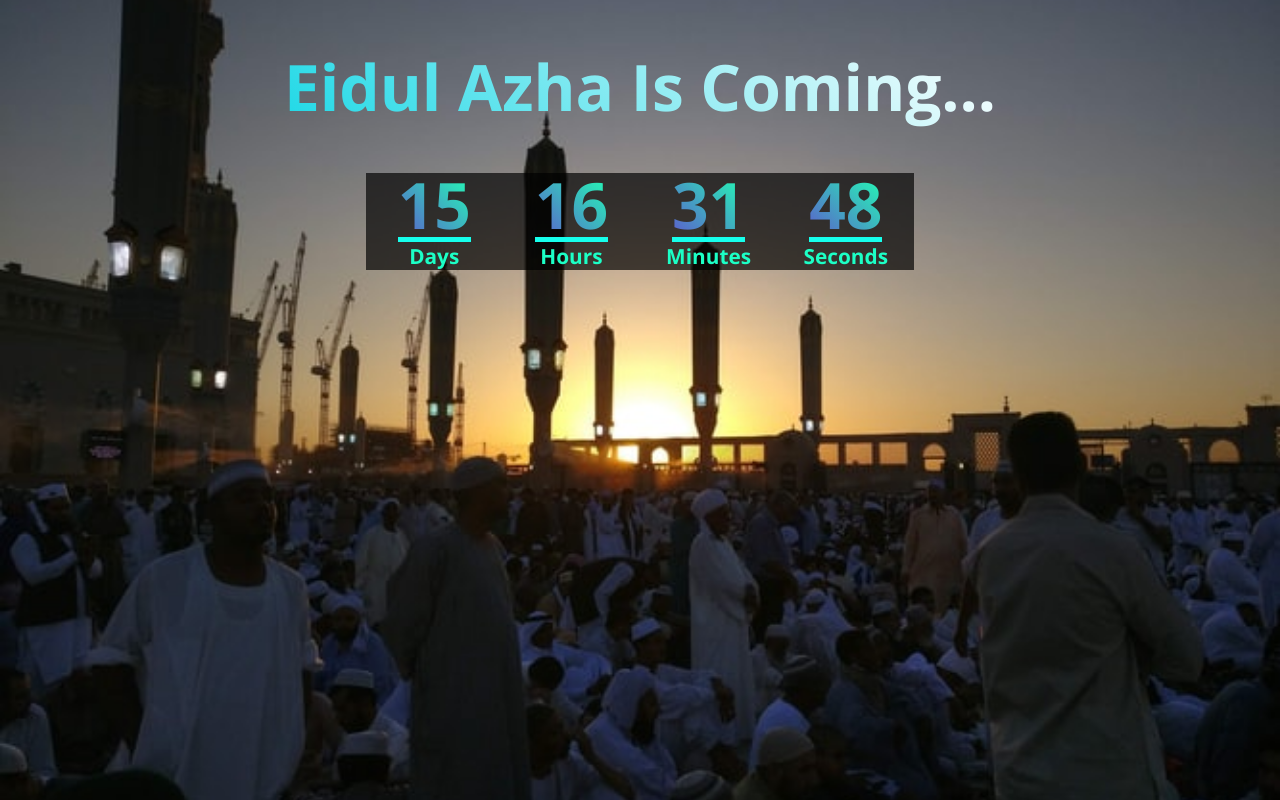
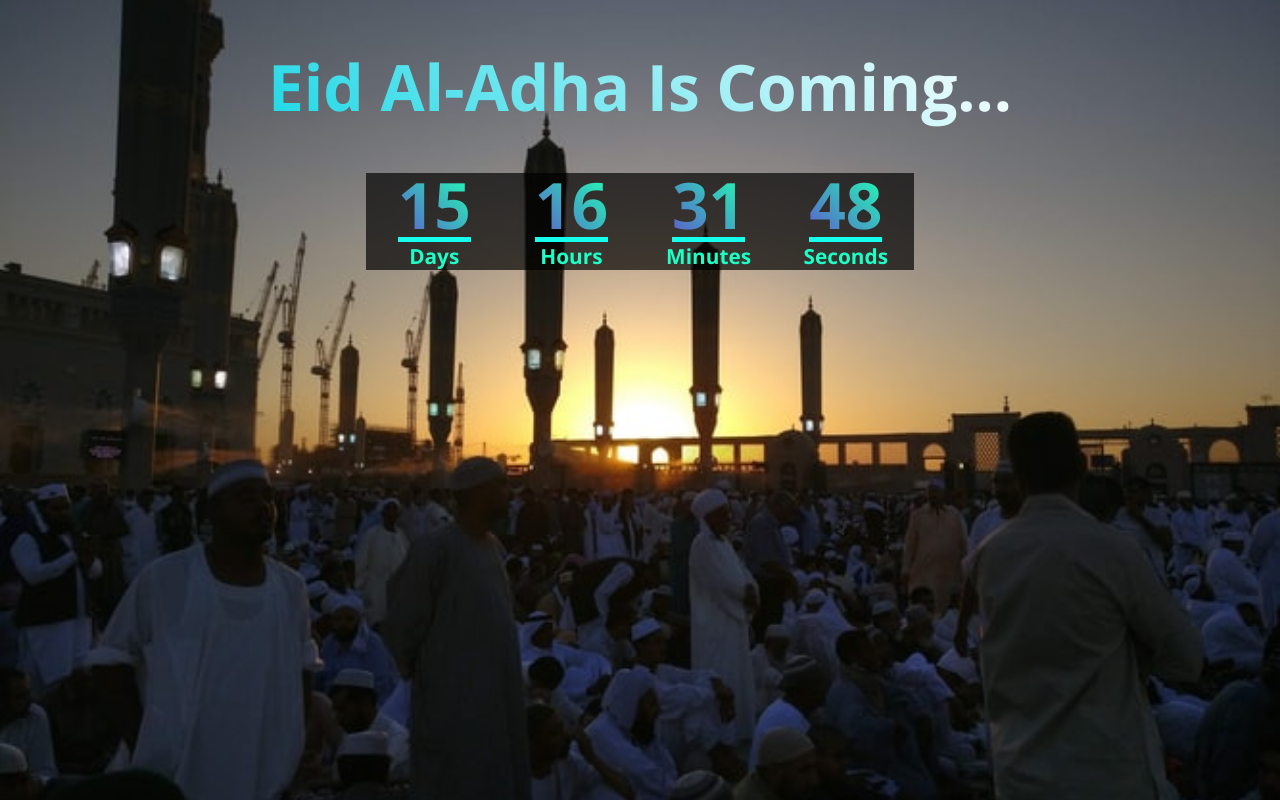
Before and after one commit to Mdashik-pradhan/eid-countdown-timer, a plain HTML site: page index.html in a window 1280 px wide. Drawn offline with nearby package versions, Linux system fonts and the light colour scheme.

Commit message:
text correction

```diff
--- a/index.html
+++ b/index.html
@@ -8,7 +8,7 @@
     <title>Countdown Timer</title>
 </head>
 <body>
-    <h1 class="gradient-color">Eidul Azha Is Coming...</h1>
+    <h1 class="gradient-color">Eid Al-Adha Is Coming...</h1>
 
     <div class="countdown-container gradient-color1">
         <div class="countdown-el days-c">
```
